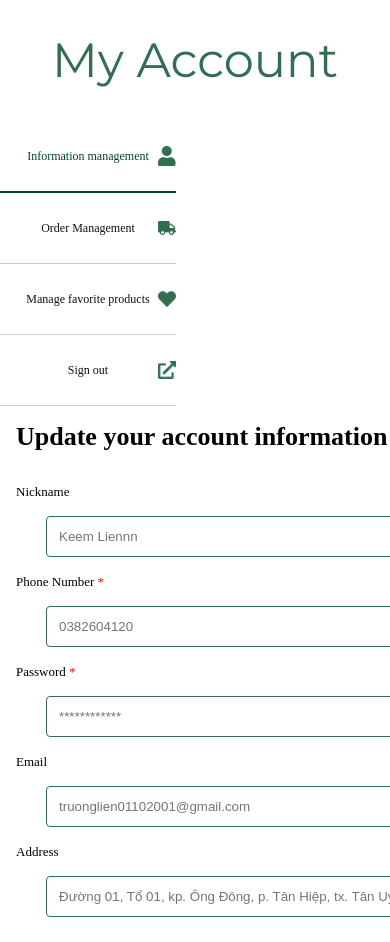
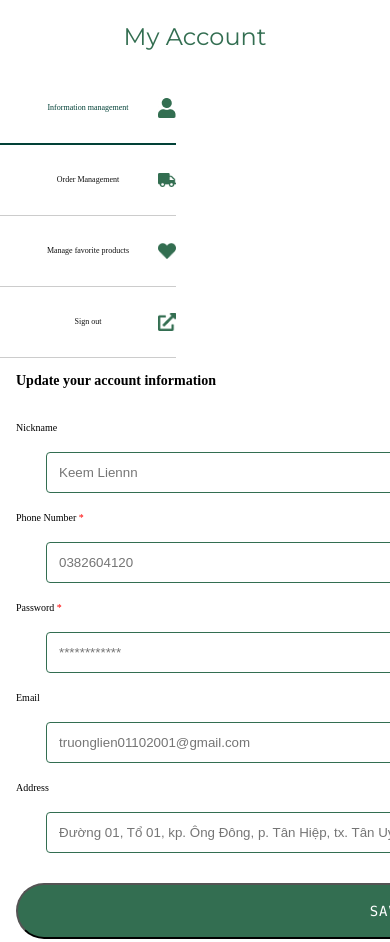
Before and after one commit to https-github-com-hieunt0303/MyAccount, a plain HTML site: page mypage/index.html in a window 390 px wide. Shown: the top 942 px of the page. Drawn offline with Linux system fonts and the light colour scheme.

Commit message:
Fix lan 2

```diff
--- a/css/base.css
+++ b/css/base.css
@@ -8,15 +8,15 @@ html, body{
 body{
     height: 100%;
     margin: 0;
-    font-size:14px;
+    font-size:13px;
     line-height:29px;
 }
 h1{
-    font-size: 26px;
+    font-size: 14px;
     color: #000000;
 }
 h2{
-    font-size: 18px;
+    font-size: 12px;
     color: #000000;
 }
 
@@ -172,5 +172,5 @@ span.red{
     color: red;
 }
 @media all and (max-width:1599px) {
-	body {font-size:13px;line-height:25px;}
+	body {font-size:10px;line-height:25px;}
 }
--- a/css/style.css
+++ b/css/style.css
@@ -215,7 +215,6 @@ div.mypageArea {
   position: relative;
 }
 .row1 h1{
-  font-size: 26px;
   color: #000000;
 }
 .col1 .price{
@@ -398,19 +397,26 @@ input[type=submit]:hover {
   }
 }
 
-@media screen and (max-width: 1000px) {
+@media screen and (max-width: 1001px) {
   .mypageCateArea .lnbTop {
     width: 100%;
     height: auto;
     position: relative;
   }
-  .mypageCateArea .lnbTop a {float: left;}
-  div.mypageArea {margin-left: 0;}
+  .mypageCateArea .lnbTop a {float: left;font-size: 10px;}
+  div.mypageArea { margin-left: 0;}
+  .section01, .row{
+    width: 100%;
+  }
 }
 
-@media screen and (max-width: 500px) {
+@media screen and (max-width: 1000px) {
   .mypageCateArea .lnbTop a {
     text-align: center;
     float: none;
+    font-size: 8px;
+  }
+  .section01, .row{
+    width: 100%;
   }
 }
--- a/mypage/index.html
+++ b/mypage/index.html
@@ -12,7 +12,7 @@
     <title>My Account</title>
 </head>
 <body>
-    <p style="font-family: Montserrat; font-size: 48px; color: #336E51; text-align: center;">My Account</p>
+    <p style="font-family: Montserrat; font-size: 24px; color: #336E51; text-align: center;">My Account</p>
     <div class="mypageWrap">
         <aside class="mypageCateArea">
             <div class="lnbTop">
```
Also changed, not shown: mypage/myorder.html (+2 -2 lines).
